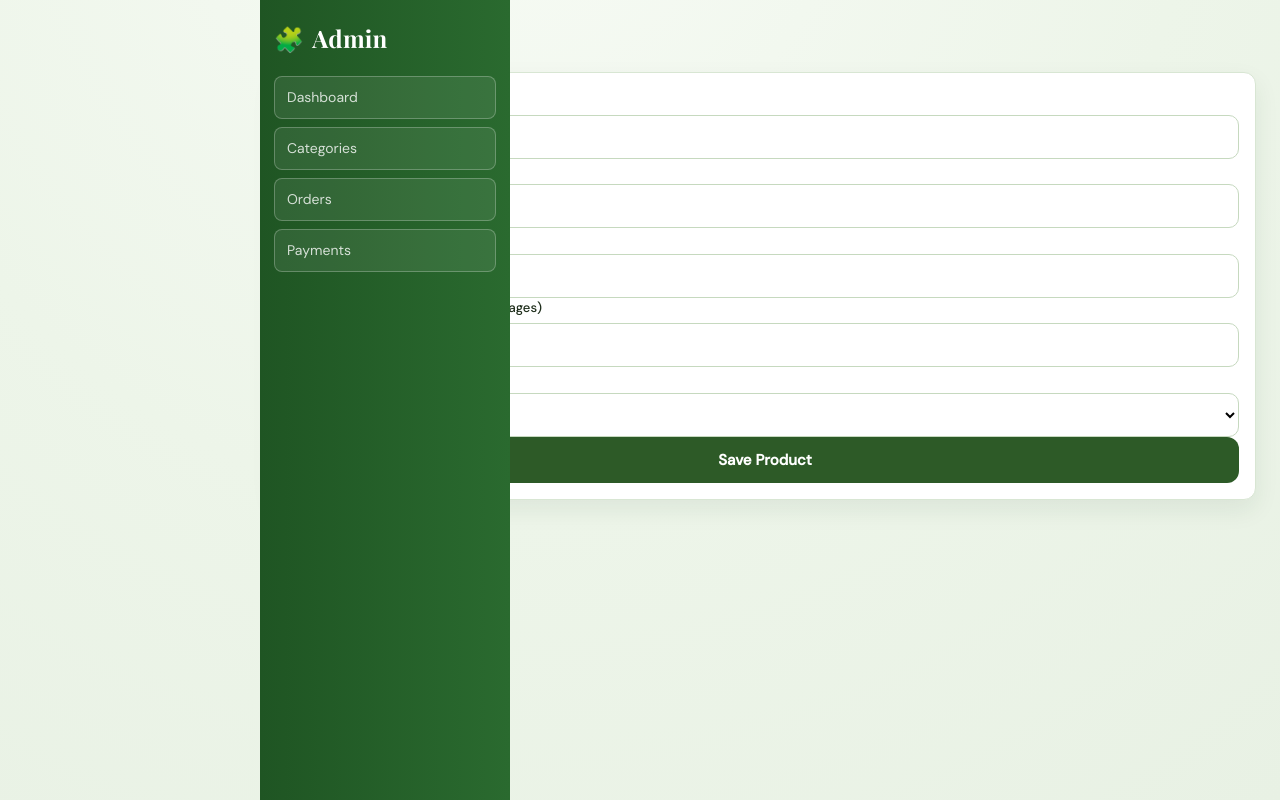
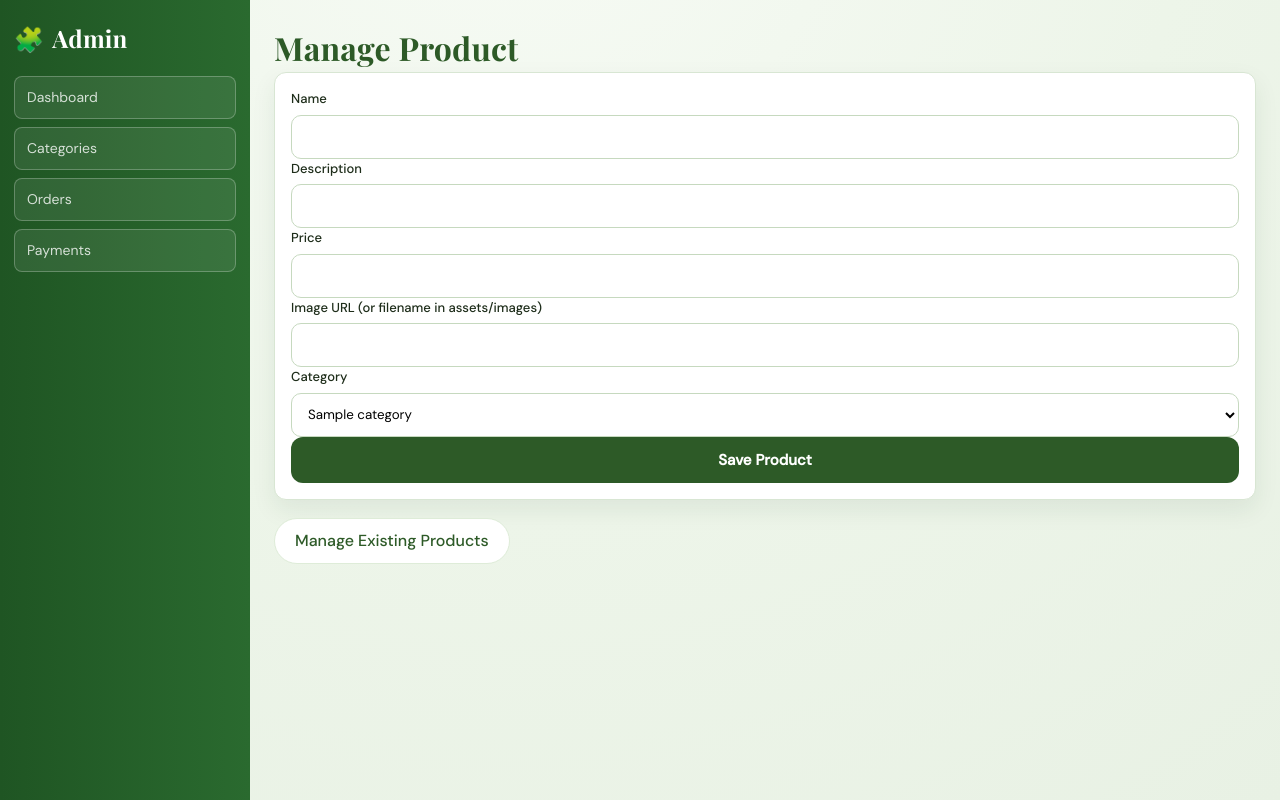
Before and after one commit to hasankachamathvi/Green-cart-Shopping-application, a PHP site: page /admin/add-product.php in a window 1280 px wide. Run offline with PHP 8.4, Linux system fonts and the light colour scheme; the visitor is signed in with stand-in values (Sample User, id 1); tables that the repository leaves empty hold one stand-in row (values such as "Sample post"); data that the repository does not hold is empty.

Commit message:
Update admin sidebar references and improve layout styles for consistency

```diff
--- a/admin/add-product.php
+++ b/admin/add-product.php
@@ -29,7 +29,7 @@ $categories = $conn->query('SELECT category_id, category_name FROM categories OR
 <head>
 	<meta charset="UTF-8">
 	<meta name="viewport" content="width=device-width, initial-scale=1.0">
-	<title>Add Product - Admin</title>
+	<title>Manage Product - Admin</title>
 	<link rel="stylesheet" href="../assets/css/style.css?v=20260430">
 	<link rel="stylesheet" href="../assets/css/admin-sidebar.css?v=20260426">
 </head>
@@ -45,7 +45,7 @@ $categories = $conn->query('SELECT category_id, category_name FROM categories OR
 </nav>
 
 <main class="admin-form-wrap">
-	<h1>Add Product</h1>
+	<h1>Manage Product</h1>
 	<?php if ($message): ?><div class="contact-success"><?= htmlspecialchars($message) ?></div><?php endif; ?>
 
 	<form method="POST" class="admin-form-card">
--- a/admin/dashboard.php
+++ b/admin/dashboard.php
@@ -108,7 +108,7 @@ $payments = $conn->query('SELECT payment_id, order_id, method, amount, status, t
 		<a href="manage-orders.php" class="back-btn">Orders</a>
 		<a href="manage-payments.php" class="back-btn">Payments</a>
 		<a href="manage-feedback.php" class="back-btn">Feedback</a>
-		<a href="add-product.php" class="back-btn">Add Product</a>
+		<a href="add-product.php" class="back-btn">Manage Product</a>
 		<a href="manage-category.php" class="back-btn">Categories</a>
 		<a href="dashboard.php?logout=1" class="logout-btn">Log Out</a>
 	</div>
--- a/admin/edit-product.php
+++ b/admin/edit-product.php
@@ -45,7 +45,7 @@ if ($edit_id > 0) {
 	<a class="nav-logo" href="dashboard.php"><span>🧩</span> Admin</a>
 	<div class="nav-right">
 		<a href="dashboard.php" class="back-btn">Dashboard</a>
-		<a href="add-product.php" class="back-btn">Add Product</a>
+		<a href="add-product.php" class="back-btn">Manage Product</a>
 		<a href="manage-orders.php" class="back-btn">Orders</a>
 		<a href="manage-payments.php" class="back-btn">Payments</a>
 	</div>
--- a/admin/manage-category.php
+++ b/admin/manage-category.php
@@ -39,7 +39,7 @@ $categories = $conn->query('SELECT category_id, category_name FROM categories OR
 	<a class="nav-logo" href="dashboard.php"><span>🧩</span> Admin</a>
 	<div class="nav-right">
 		<a href="dashboard.php" class="back-btn">Dashboard</a>
-		<a href="add-product.php" class="back-btn">Add Product</a>
+		<a href="add-product.php" class="back-btn">Manage Product</a>
 		<a href="manage-orders.php" class="back-btn">Orders</a>
 		<a href="manage-feedback.php" class="back-btn">Feedback</a>
 	</div>
--- a/assets/css/admin-sidebar.css
+++ b/assets/css/admin-sidebar.css
@@ -2,12 +2,18 @@
 body.admin-page {
   margin: 0;
   min-height: 100vh;
+  display: block !important;
 }
 
-body.admin-page .nav {
+/* Reset legacy offsets from older admin nav experiments */
+body.admin-page > * {
+  margin-left: 0 !important;
+}
+
+body.admin-page .admin-sidebar {
   position: fixed !important;
-  left: 0;
-  top: 0;
+  left: 0 !important;
+  top: 0 !important;
   width: 250px !important;
   height: 100vh !important;
   display: flex !important;
@@ -22,7 +28,7 @@ body.admin-page .nav {
   z-index: 999;
 }
 
-body.admin-page .nav-logo {
+body.admin-page .admin-sidebar .nav-logo {
   display: flex !important;
   align-items: center !important;
   gap: 8px;
@@ -30,7 +36,7 @@ body.admin-page .nav-logo {
   margin-bottom: 8px;
 }
 
-body.admin-page .nav-right {
+body.admin-page .admin-sidebar .nav-right {
   width: 100%;
   display: flex !important;
   flex-direction: column !important;
@@ -39,8 +45,8 @@ body.admin-page .nav-right {
   gap: 8px !important;
 }
 
-body.admin-page .back-btn,
-body.admin-page .logout-btn {
+body.admin-page .admin-sidebar .back-btn,
+body.admin-page .admin-sidebar .logout-btn {
   display: block !important;
   text-align: left;
   padding: 10px 12px !important;
@@ -51,13 +57,14 @@ body.admin-page .admin-wrap,
 body.admin-page .admin-form-wrap,
 body.admin-page .admin-edit-wrap {
   margin: 0 0 0 250px !important;
-  width: calc(100% - 250px) !important;
+  width: auto !important;
   max-width: none !important;
   padding: 24px !important;
+  box-sizing: border-box;
 }
 
 @media (max-width: 900px) {
-  body.admin-page .nav {
+  body.admin-page .admin-sidebar {
     width: 200px !important;
   }
 
```
